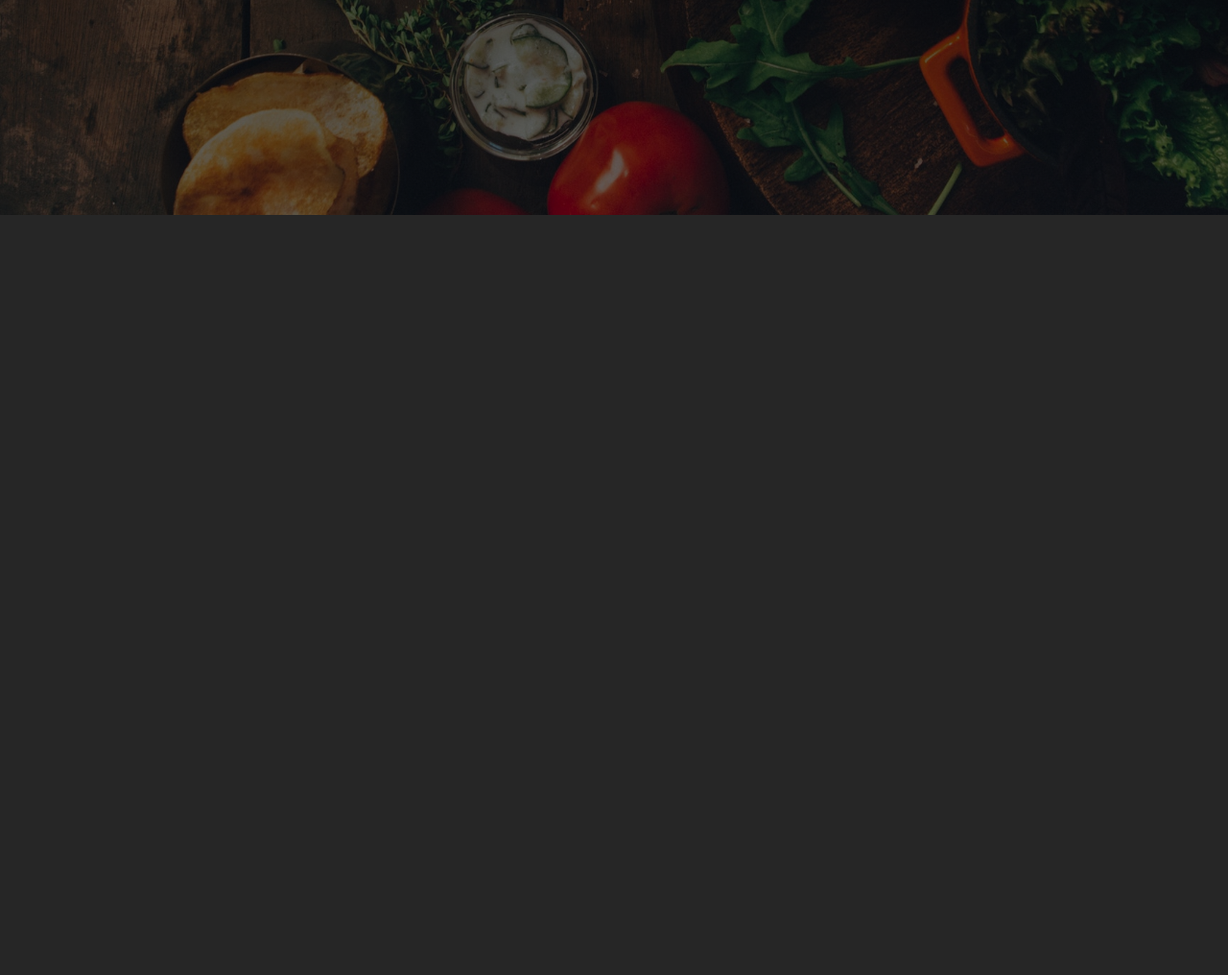
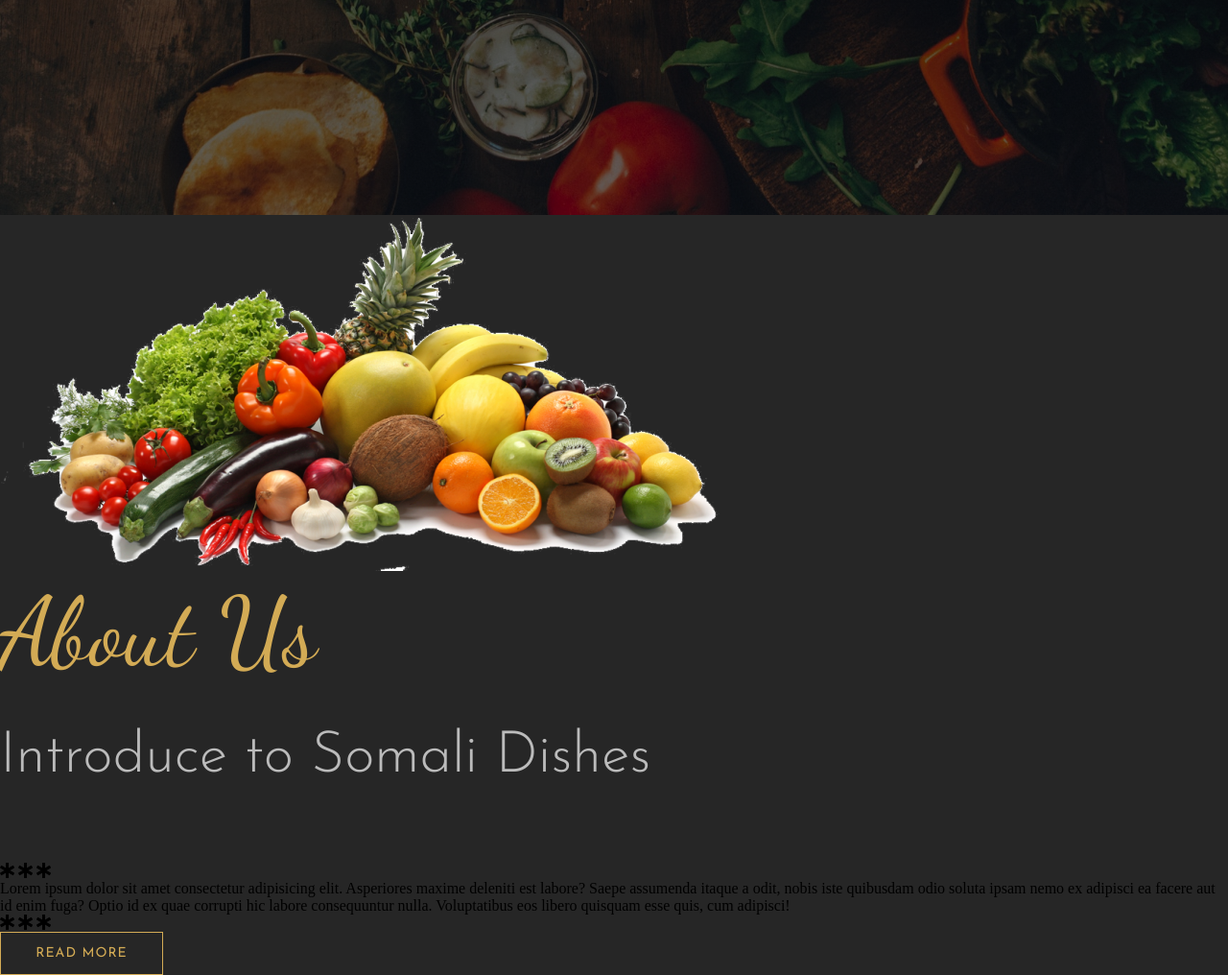
Before and after one commit to MohamedIsaak/Garissa-restaurant, a website: page index.html in a window 1280 px wide. Shown: the part 576-1592 px from the top of the page at 96% size. Before the commit the page ends 800 px from the top, so only its background shows below. Drawn offline with nearby package versions, Linux system fonts and the light colour scheme.

Commit message:
finish markup for the about-us section

```diff
--- a/index.html
+++ b/index.html
@@ -19,12 +19,38 @@
       </div>
     </div>
     <div class="header-banner">
-      <h1 class="main-heading">Welcome
-        <h3 class="sub-heading">Try Great Somali Dishes</h3>
-        <button type="button" class="main-btn">Reservation</button>
-      </h1>
+      <h1 class="main-heading">Welcome</h1>
+      <h3 class="sub-heading">Try Great Somali Dishes</h3>
+      <button type="button" class="main-btn">Reservation</button>
     </div>
   </header>
   <!-- End of Header. -->
+
+  <!-- About us  -->
+  <section class="about-us">
+    <div class="about-us-left">
+      <img src="images/about-us-img.png" alt="">
+    </div>
+    <div class="about-us-right">
+      <h1 class="main-heading">About Us</h1>
+      <h3 class="sub-heading">Introduce to Somali Dishes</h3>
+      <div class="stars">
+        <i class="fas fa-star-of-life star"></i>
+        <i class="fas fa-star-of-life star"></i>
+        <i class="fas fa-star-of-life star"></i>
+      </div>
+      <p>Lorem ipsum dolor sit amet consectetur adipisicing elit. Asperiores maxime deleniti est labore? Saepe assumenda itaque a odit,
+        nobis iste quibusdam odio soluta ipsam nemo ex adipisci ea facere aut id enim fuga? Optio id ex quae corrupti hic labore consequuntur
+        nulla. Voluptatibus eos libero quisquam esse quis, cum adipisci!
+      </p>
+      <div class="stars">
+        <i class="fas fa-star-of-life star"></i>
+        <i class="fas fa-star-of-life star"></i>
+        <i class="fas fa-star-of-life star"></i>
+      </div>
+      <button type="button" class="main-btn">Read More</button>
+    </div>
+  </section>
+  <!-- Enf of About Us -->
 </body>
 </html>
```
